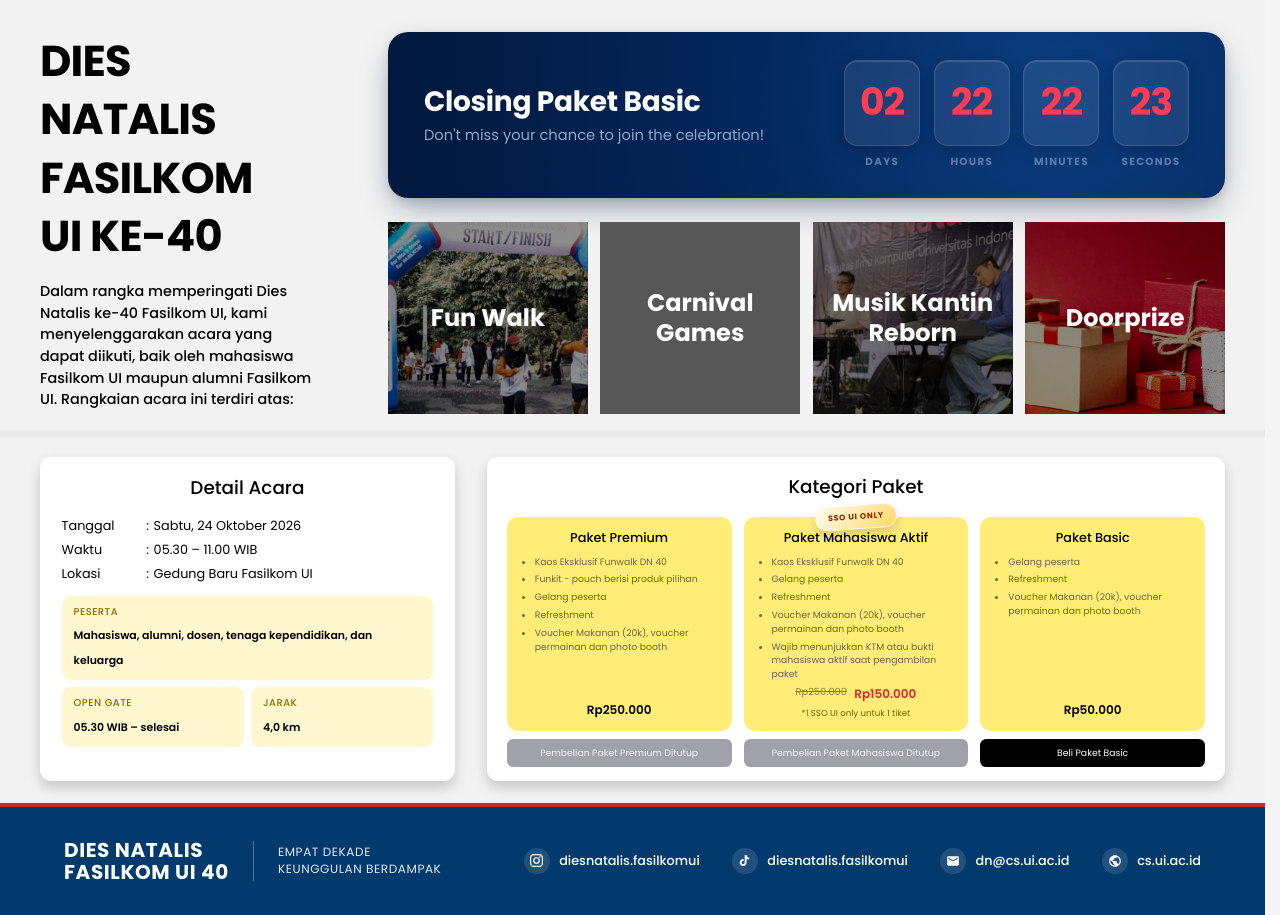
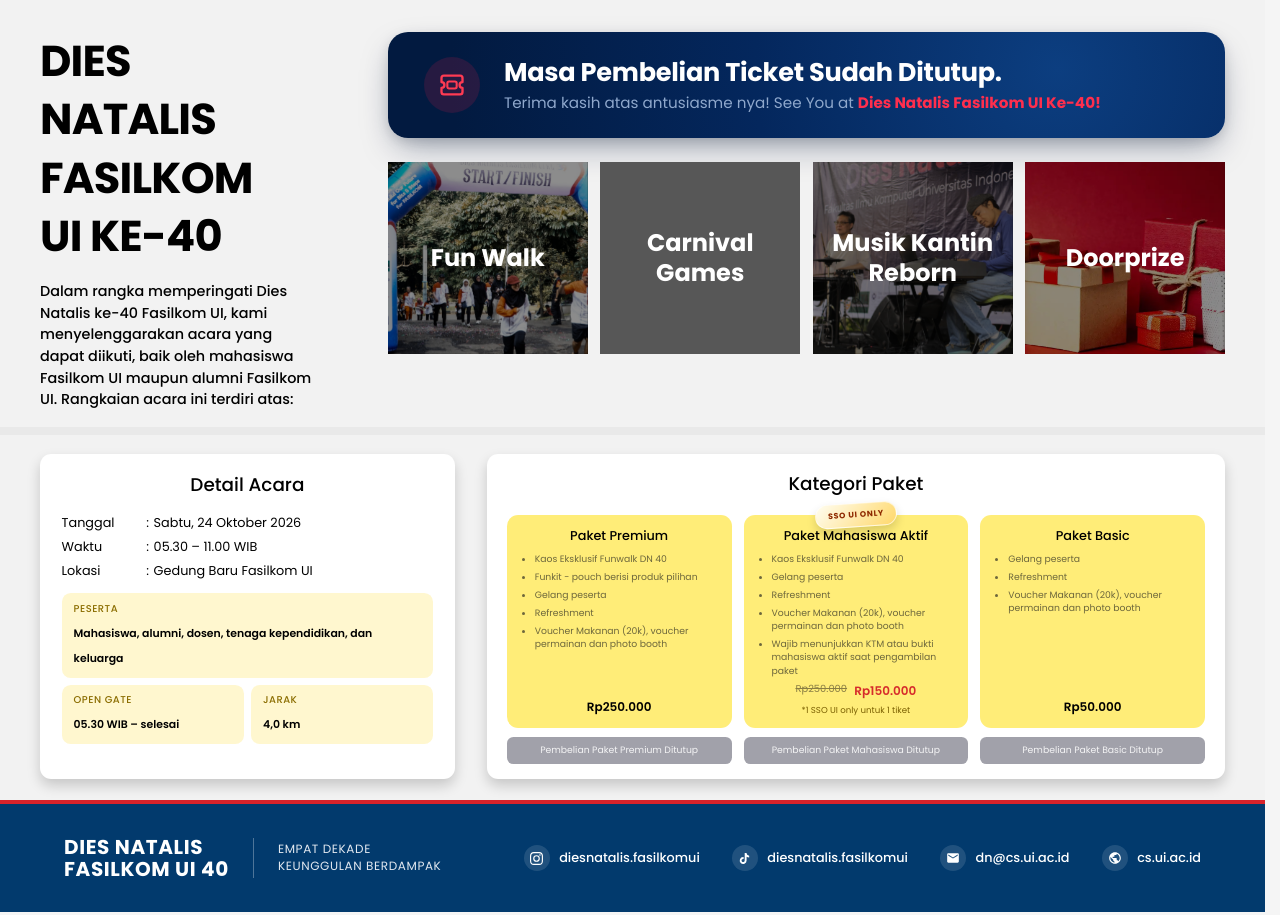
Before and after one commit to HaikalMuzaki/Fun-Walk, a Django app: page / in a window 1280 px wide. Shown: the part 48-963 px from the top of the page. Run offline with Django 5.2, Linux system fonts and the light colour scheme; grey boxes are pictures that could not be loaded.

Commit message:
close regist

```diff
--- a/core/settings.py
+++ b/core/settings.py
@@ -41,6 +41,7 @@ PAYMENT_GATEWAY_MAINTENANCE = os.environ.get('PAYMENT_GATEWAY_MAINTENANCE', 'fal
 MANUAL_PAYMENT_ENABLED = os.environ.get('MANUAL_PAYMENT_ENABLED', 'false').lower() == 'true'
 PREMIUM_PACKAGE_ENABLED = os.environ.get('PREMIUM_PACKAGE_ENABLED', 'false').lower() == 'true'
 STUDENT_PACKAGE_ENABLED = os.environ.get('STUDENT_PACKAGE_ENABLED', 'false').lower() == 'true'
+BASIC_PACKAGE_ENABLED = os.environ.get('BASIC_PACKAGE_ENABLED', 'false').lower() == 'true'
 PAYMENT_GATEWAY_MAINTENANCE_MESSAGE = os.environ.get(
     'PAYMENT_GATEWAY_MAINTENANCE_MESSAGE',
     'Layanan pembayaran sedang dalam pemeliharaan. Pembelian paket sementara tidak tersedia.',
--- a/registration/context_processors.py
+++ b/registration/context_processors.py
@@ -8,4 +8,5 @@ def payment_gateway_maintenance(request):
         'manual_payment_enabled': settings.MANUAL_PAYMENT_ENABLED,
         'premium_package_enabled': settings.PREMIUM_PACKAGE_ENABLED,
         'student_package_enabled': settings.STUDENT_PACKAGE_ENABLED,
+        'basic_package_enabled': settings.BASIC_PACKAGE_ENABLED,
     }
--- a/registration/static/registration/css/style.css
+++ b/registration/static/registration/css/style.css
@@ -359,6 +359,68 @@ body {
   text-align: center;
 }
 
+.closing-banner {
+  width: 100%;
+  margin-bottom: 1.5rem;
+  padding: 1.5rem 2.25rem;
+  border-radius: 1.25rem;
+  background: radial-gradient(circle at 80% 35%, #0c3e80 0%, #04275d 45%, #021a40 90%);
+  box-shadow: 0 14px 34px -8px rgba(2, 22, 60, 0.4), 0 4px 14px -2px rgba(0, 0, 0, 0.15);
+  box-sizing: border-box;
+  display: flex;
+  align-items: center;
+  gap: 1.5rem;
+}
+
+.closing-banner-badge {
+  display: flex;
+  align-items: center;
+  justify-content: center;
+  width: 3.5rem;
+  height: 3.5rem;
+  min-width: 3.5rem;
+  border-radius: 50%;
+  background: rgba(225, 29, 72, 0.16);
+  flex-shrink: 0;
+}
+
+.closing-banner-icon {
+  width: 1.75rem;
+  height: 1.75rem;
+  display: block;
+}
+
+.closing-banner-content {
+  display: flex;
+  flex-direction: column;
+  gap: 0.25rem;
+  min-width: 0;
+}
+
+.closing-banner-title {
+  margin: 0;
+  color: #ffffff;
+  font-family: "Poppins", sans-serif;
+  font-size: 1.6rem;
+  font-weight: 700;
+  line-height: 1.25;
+  letter-spacing: -0.01em;
+}
+
+.closing-banner-subtitle {
+  margin: 0;
+  color: #8fa8cc;
+  font-family: "Poppins", sans-serif;
+  font-size: 0.95rem;
+  font-weight: 400;
+  line-height: 1.45;
+}
+
+.closing-banner-highlight {
+  color: #ff2e4d;
+  font-weight: 700;
+}
+
 @media (min-width: 769px) {
   .event-list {
     margin-top: 1.5rem;
--- a/registration/templates/registration/index.html
+++ b/registration/templates/registration/index.html
@@ -21,32 +21,17 @@
       </p>
     </div>
     <div class="dies-content">
-      <section class="registration-countdown" aria-labelledby="countdown-title" data-countdown-end="2026-10-23T23:59:59+07:00">
-        <div class="countdown-content">
-          <div class="countdown-info">
-            <h2 id="countdown-title" class="countdown-title">Closing Paket Basic</h2>
-            <p class="countdown-subtitle">Don't miss your chance to join the celebration!</p>
-          </div>
-          <div class="countdown-timer" aria-live="polite">
-            <div class="countdown-unit">
-              <strong class="countdown-digit" data-countdown-days>00</strong>
-              <span class="countdown-label">DAYS</span>
-            </div>
-            <div class="countdown-unit">
-              <strong class="countdown-digit" data-countdown-hours>00</strong>
-              <span class="countdown-label">HOURS</span>
-            </div>
-            <div class="countdown-unit">
-              <strong class="countdown-digit" data-countdown-minutes>00</strong>
-              <span class="countdown-label">MINUTES</span>
-            </div>
-            <div class="countdown-unit">
-              <strong class="countdown-digit" data-countdown-seconds>00</strong>
-              <span class="countdown-label">SECONDS</span>
-            </div>
-          </div>
+      <section class="closing-banner" aria-label="Masa Pembelian Ticket Sudah Ditutup">
+        <div class="closing-banner-badge" aria-hidden="true">
+          <svg class="closing-banner-icon" viewBox="0 0 24 24" fill="none" xmlns="http://www.w3.org/2000/svg">
+            <path d="M3 6C3 4.89543 3.89543 4 5 4H19C20.1046 4 21 4.89543 21 6V9.5C19.6 9.5 18.5 10.6 18.5 12C18.5 13.4 19.6 14.5 21 14.5V18C21 19.1046 20.1046 20 19 20H5C3.89543 20 3 19.1046 3 18V14.5C4.4 14.5 5.5 13.4 5.5 12C5.5 10.6 4.4 9.5 3 9.5V6Z" stroke="#ff3b53" stroke-width="2" stroke-linecap="round" stroke-linejoin="round"/>
+            <rect x="8" y="9" width="8" height="6" rx="1.5" stroke="#ff3b53" stroke-width="1.8"/>
+          </svg>
         </div>
-        <p class="countdown-closed-message" hidden>Pendaftaran telah ditutup.</p>
+        <div class="closing-banner-content">
+          <h2 class="closing-banner-title">Masa Pembelian Ticket Sudah Ditutup.</h2>
+          <p class="closing-banner-subtitle">Terima kasih atas antusiasme nya! See You at <span class="closing-banner-highlight">Dies Natalis Fasilkom UI Ke-40!</span></p>
+        </div>
       </section>
       <div class="event-list">
         <div class="event-card walk">
@@ -213,7 +198,9 @@
             </ul>
             <strong class="package-price">Rp50.000</strong>
           </div>
-          {% if payment_gateway_maintenance and not manual_payment_enabled %}
+          {% if not basic_package_enabled %}
+            <span class="package-button package-button--disabled" aria-disabled="true">Pembelian Paket Basic Ditutup</span>
+          {% elif payment_gateway_maintenance and not manual_payment_enabled %}
             <span class="package-button package-button--disabled" aria-disabled="true">Pembelian Sementara Ditutup</span>
           {% else %}
             <a class="package-button" href="{% url 'checkout_non_paket' %}">Beli Paket Basic</a>
--- a/registration/views.py
+++ b/registration/views.py
@@ -776,6 +776,10 @@ def checkout_mahasiswa(request):
 
 @login_required
 def checkout_non_paket(request):
+    if not settings.BASIC_PACKAGE_ENABLED:
+        messages.warning(request, 'Pembelian Paket Basic sedang ditutup.')
+        return redirect('index')
+
     if request.method == 'POST':
         try:
             _create_checkout_transaction(request, 'TICKET_ONLY')
```
Also changed, not shown: other parts of registration/static/registration/css/style.css (+49 -0 lines), registration/templates/registration/login.html (+13 -26 lines), registration/tests.py (+29 -0 lines).
